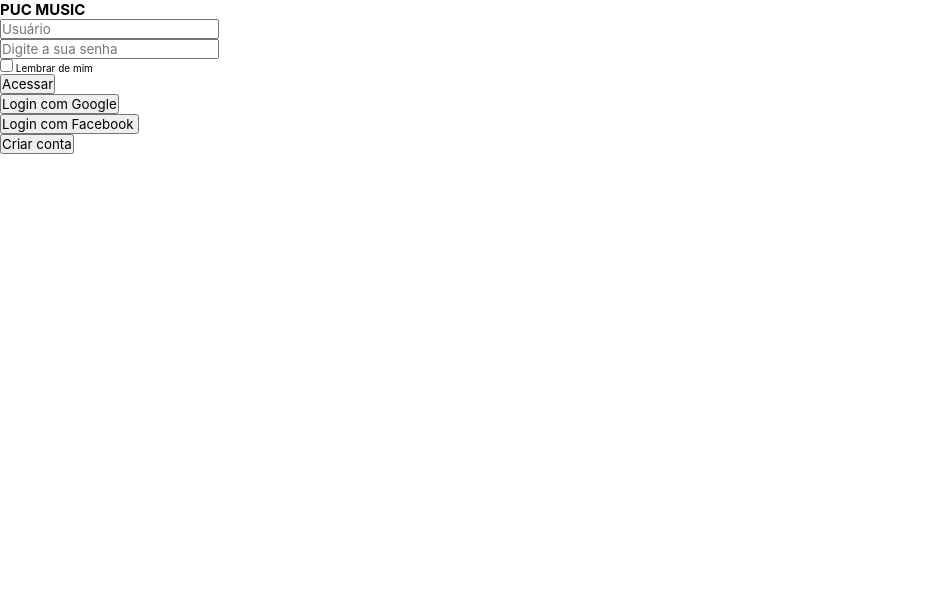
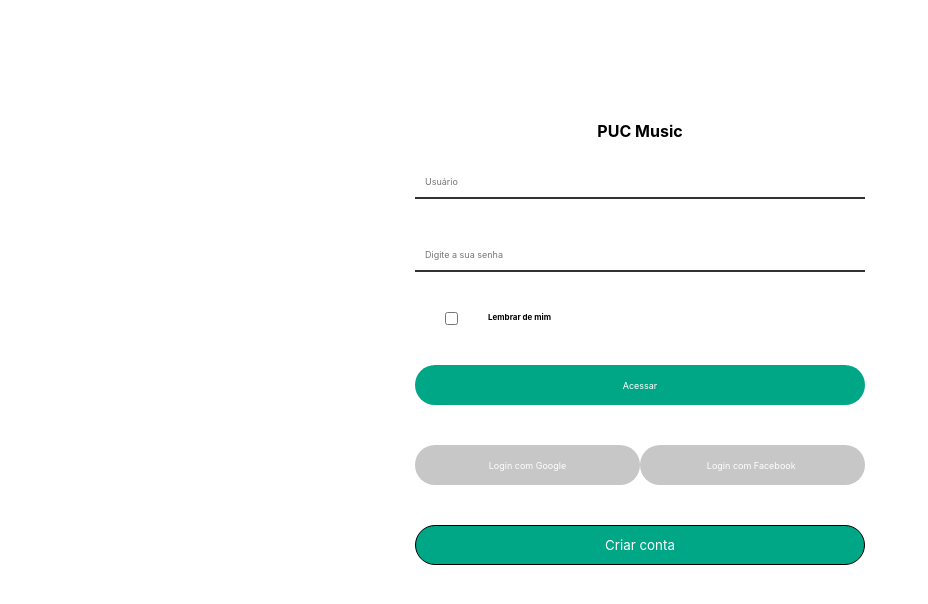
Before and after one commit to DisciplinasProgramacao/projetotiaw-appmusica, a website built with Parcel: page src/modules/Login/index.html in a window 1280 px wide. Shown: the whole page, without its empty margins (0-928 px from the left). Built offline with nearby package versions, Linux system fonts and the light colour scheme.

Commit message:
Login Navegacão
Navegação do login para o cadastro criada

```diff
--- /dev/null
+++ b/src/modules/Login/index.css
@@ -0,0 +1,185 @@
+:root {
+  font-size: 62.5%;
+  overflow-x: hidden;
+  --bg-primary: rgb(255, 255, 255);
+  --text-primary: rgb(0, 0, 0);
+  --btn-color: #00A786;
+  --success: rgb(0, 255, 0);
+  --error: rgb(255, 0, 0);
+}
+
+* {
+  margin: 0;
+  padding: 0;
+  font-family: "Inter", sans-serif;
+  color: var(--text-primary);
+  box-sizing: border-box;
+  margin: 0;
+  padding: 0;
+  border: none;
+}
+main {
+    height: 100vh;
+    display: flex;
+    flex-direction: column;
+    align-items: center;
+  }
+
+  main h1 {
+    font-size: 36px;
+    margin: 56px 0;
+  }
+
+body {
+  background-color: var(--bg-primary);
+}
+
+  input, label {
+  display: block;
+  width: 100%;
+  }
+
+  input:focus, label:focus {
+      outline: none;
+  }
+
+  a {
+    background-color: var(--btn-color);
+  }
+
+  body {
+      padding-top: 5vh;
+      background-size: cover;
+      background-position-y: -150px;
+  }
+
+
+  #main-container {
+      width: 500px;
+      margin-left: auto;
+      margin-right: auto;
+      background-color: var(--bg-primary);
+      border-radius: 10px;
+      padding: 25px;
+  }
+
+  #main-container h1 {
+      text-align: center;
+      margin-bottom: 25px;
+      font-size: 1.6rem;
+  }
+
+  form {
+      display: flex;
+      flex-wrap: wrap;
+      justify-content: space-between;
+  }
+
+  .full-box {
+      flex:1 1 100%;
+      position: relative;
+  }
+
+  .half-box {
+      flex:1 1 45%;
+      position: relative;
+  }
+
+  .spacing {
+      margin-right: 2.5%;
+  }
+
+  label {
+
+      font-weight: bold;
+      font-size: .8rem;
+  }
+
+  input {
+      border-bottom: 2px solid #323232;
+      padding: 10px;
+      font-size: .9rem;
+      margin-bottom: 40px;
+  }
+
+  input:focus {
+      border-color: var(--btn-color);
+  }
+
+  input[type="submit"] {
+      background-color: var(--btn-color);
+      color: #fff;
+      border: none;
+      border-radius: 20px;
+      height: 40px;
+      cursor: pointer;
+  }
+   input[id="btn-submit 1"] {
+      background-color:  #c7c7c7;
+      color: #fff;
+      border: none;
+      border-radius: 20px;
+      height: 40px;
+      cursor: pointer;
+
+  }
+  #button {
+    width: 250px;
+    height: 40px;
+    padding: 10px;
+    color: #fff;
+    border-radius: 5px;
+    border: 1px dashed #bbb;
+    text-align: center;
+    background-color: #ddd;
+    cursor: pointer;
+    display: flex;
+    flex-direction: column;
+    align-items: 100%;
+    justify-content: center;
+  }
+
+  button {
+    margin-top: 0px;
+    width: 100%;
+    height: 40px;
+    cursor: pointer;
+    color: #fff;
+    background-color: var(--btn-color);
+    border-radius: 24px;
+    border: 1px solid black;
+    margin-bottom: 20px;
+  }
+
+  button:hover {
+    opacity: 0.6;
+    transition: 0.2s;
+  }
+
+
+
+
+  p{
+    margin-bottom:15px;
+  }
+  .flex {
+	display: flex;
+}
+
+
+
+
+  /*Validação*/
+  .error-validation {
+      color: red;
+      position: absolute;
+      top: 57px;
+      font-size: .8rem;
+  }
+
+.remember{
+    margin-bottom: 0px;
+    display: grid;
+    grid-template-columns: 73px 250px 0px;
+    height: auto;
+}
--- a/src/modules/Login/index.html
+++ b/src/modules/Login/index.html
@@ -4,7 +4,9 @@
     <meta charset="UTF-8" />
     <meta http-equiv="X-UA-Compatible" content="IE=edge" />
     <meta name="viewport" content="width=device-width, initial-scale=1.0" />
+    <link rel="stylesheet" href="./index.css" />
     <link rel="stylesheet" href="../../global/index.css" />
+    <script type="text/javascript" src="./index.js"></script>
     <title>PUC Music</title>
   </head>
   <body>
@@ -12,8 +14,9 @@
       <main>
           <section id="login">
            <div id="main-container">
-               <h1>PUC MUSIC</h1>
+            <h1><b>PUC</b> Music</h1>
                    <form id="register-form">
+                    <form id="register-form">
 
                       <div class="full-box">
                           <label for="name"></label>
@@ -24,10 +27,16 @@
                           <input type="password" name="password" id="password" placeholder="Digite a sua senha">
                       </div>
 
-                      <p>
-                        <input type="checkbox" name="manterlogado" id="manterlogado" value="" />
-                        <label for="manterlogado">Lembrar de mim</label>
-                      </p>
+                        <div class="remember">
+                        <input type="checkbox" class="custom-control-input" id="remember">
+                          <label class="remember" for="remember"> Lembrar de mim</label>
+<!--
+                          <a class="remember" style="
+                          font-weight: bold;
+                          text-decoration: 0;
+                          font-size: .8rem;
+                          ";>Esqueci a senha</a> -->
+                        </div>
 
                           <div class="full-box">
                               <input type="submit" id="btn-submit" value="Acessar">
@@ -39,12 +48,11 @@
                             <input type="submit" id="btn-submit 1" value="Login com Facebook ">
                         </div>
                         <div class="full-box">
-                            <input type="submit" id="btn-submit 2" value="Criar conta">
+                            <button type="button" id="btn-submit 2" value="Criar conta"  onclick="window.location.href='../SignUp/index.html';" >Criar conta</button>
                         </div>
 
 
                     </div>
-
 
 
                   </form>
--- /dev/null
+++ b/src/modules/Login/index.js
@@ -0,0 +1,32 @@
+const USER_DATA = "LOCALSTORAGE_USER_DATA"
+
+// Name and Password from the register-form
+var name = document.getElementById('name');
+var password = document.getElementById('pw');
+
+
+
+// storing input from register-form
+function store() {
+    localStorage.setItem('name', name.value);
+    localStorage.setItem('password', password.value);
+}
+
+// check if stored data from register-form is equal to entered data in the   login-form
+function check() {
+
+    // stored data from the register-form
+    var storedName = localStorage.getItem('name');
+    var storedPw = localStorage.getItem('password');
+
+    // entered data from the login-form
+    var userName = document.getElementById('userName');
+    var userPw = document.getElementById('userPw');
+
+    // check if stored data from register-form is equal to data from login form
+    if(userName.value !== storedName || userPw.value !== storedPw) {
+        alert('ERROR');
+    }else {
+        alert('Login efetuado com sucesso.');
+    }
+}
```
